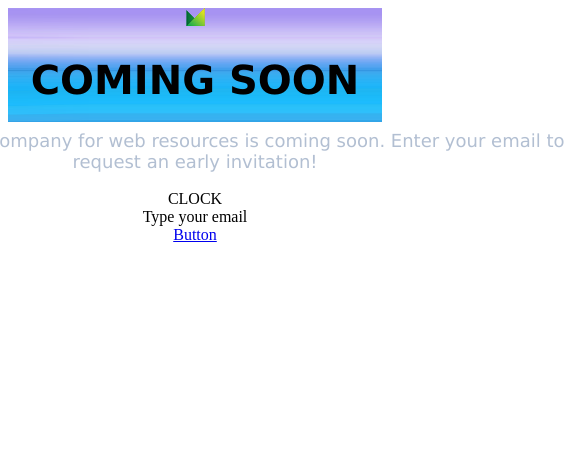
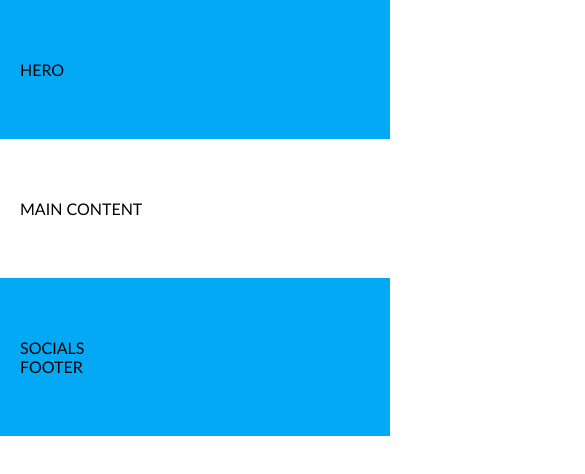
Before and after one commit to marinkus/10-coming_soon, a website: page index.html in a window 390 px wide. Shown: the whole page, 585 px wide, since content can reach past the window. Drawn offline with Linux system fonts and the light colour scheme.

Commit message:
responsive design

```diff
--- a/css/base/base.css
+++ b/css/base/base.css
@@ -1,28 +1,19 @@
+:root {
+    --main-color: #03a9f4;
+}
+
+body,
+body * {
+    margin: 0;
+    padding: 0;
+    vertical-align: top;
+    box-sizing: border-box;
+}
+
 body {
+    font-family: 'Gill Sans', 'Gill Sans MT', Calibri, 'Trebuchet MS', sans-serif;
 }
-.background {
-    background-image: url(../../img/background.png);
-    background-size: 100%;
-    background-repeat: no-repeat;
+
+.bg-main {
+    background-color: var(--main-color);
 }
-.hero {
-    display: inline-block;
-    text-align: center;
-    width: 800px;
-    margin-left: calc((100% - 800px) / 2);
-}
-h1 {
-    font-size: 40px;
-    font-family: Verdana, Geneva, Tahoma, sans-serif;
-    font-weight: 600;
-    text-transform: uppercase;
-    color: black;
-    text-align: center;
-}
-p {
-    font-size: 18px;
-    font-family: Verdana, Geneva, Tahoma, sans-serif;
-    font-weight: 400;
-    color: #B2BFD2;
-    text-align: center;
-}
--- a/css/base/layout.css
+++ b/css/base/layout.css
@@ -0,0 +1,57 @@
+.container {
+    width: 100%;
+    padding: 60px 0;
+}
+
+.container > .row {
+    width: 1000px;
+    margin: 0 calc(50% - 500px);
+}
+
+.container > .row-short {
+    width: 600px;
+    margin: 0 calc(50% - 300px);
+}
+
+@media (max-width: 1100px) {
+    .container > .row {
+        width: 800px;
+        margin: 0 calc(50% - 400px);
+    }
+
+    .container > .row-short {
+        width: 400px;
+        margin: 0 calc(50% - 200px);
+}
+}
+
+@media (max-width: 800px) {
+    .container > .row {
+        width: 600px;
+        margin: 0 calc(50% - 300px);
+    }
+
+    .container > .row-short {
+        width: 400px;
+        margin: 0 calc(50% - 200px);
+
+}
+}
+
+
+@media (max-width: 460px) {
+    .container {
+        padding-left: 20px;
+        padding-right: 20px;
+    }
+
+    .container > .row {
+        width: 100%;
+        margin: 0;
+    }
+
+    .container > .row-short {
+        width: 100%;
+        margin: 0;
+}
+}
--- a/index.html
+++ b/index.html
@@ -17,23 +17,25 @@
 </head>
 
 <body>
-    <main>
-        <div class="background">
-            <div class="hero">
-                <div>
-                <img src="./img/logo.png" alt="logo">
-                <h1>Coming soon</h1>
-                <p>An awesome new company for web resources is coming soon. Enter your email to request an early invitation!</p>
-                </div>
-                <div>
-                CLOCK
-                </div>
-                <div>
-                    <form action="">Type your email</form>
-                    <a href="#">Button</a>
-                </div>
-            </div>
+   <section class="container bg-main">
+       <div class="row-short">
+       HERO
         </div>
-    </main>
+   </section>
+
+   <section class="container">
+        <div class="row">
+        MAIN CONTENT
+        </div>
+   </section>
+
+   <footer class="container bg-main">
+       <div class="row">
+         SOCIALS
+        </div>
+        <div class="row-short">
+            FOOTER
+        </div>
+    </footer>
 </body>
 </html>
```
